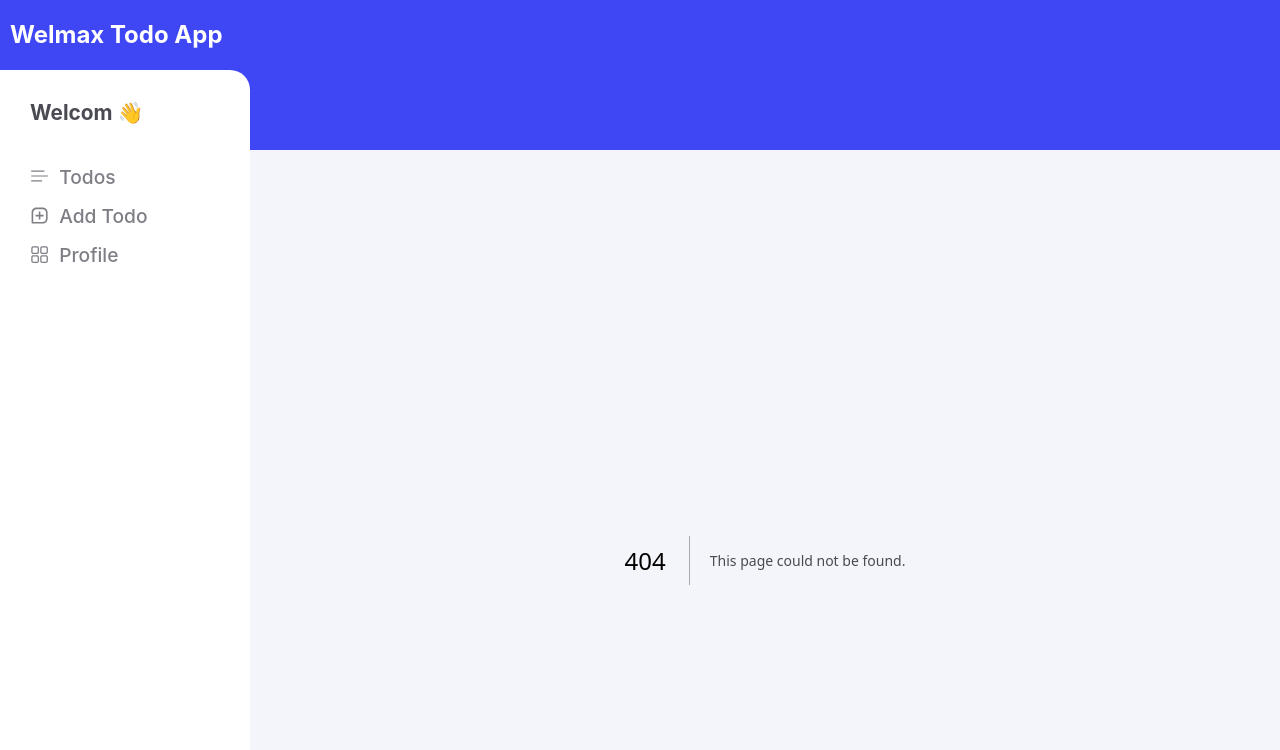
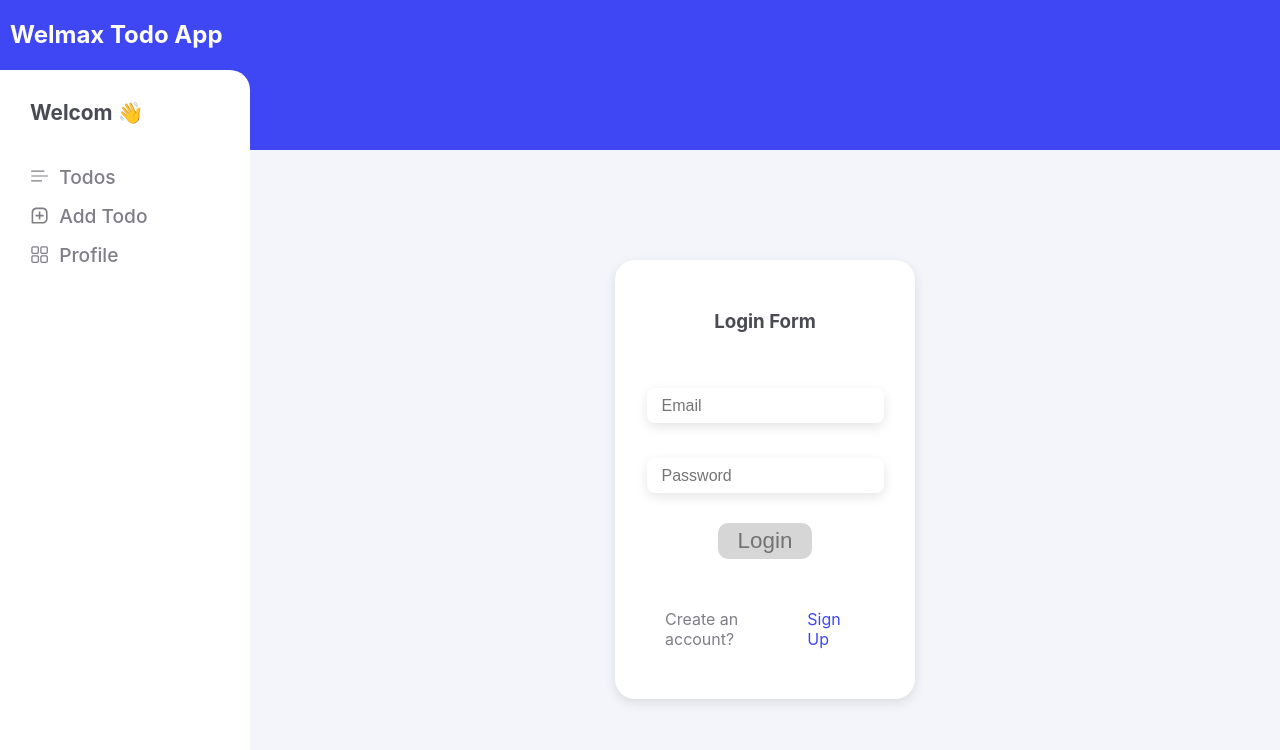
Before and after one commit to alireza-yaghoubi/TodoApp, a Next.js app: page /signin in a window 1280 px wide. Before the commit this address had no page. Shown: the top 750 px of the page. Built offline with nearby package versions, Linux system fonts and the light colour scheme.

Commit message:
creat signin form

```diff
--- /dev/null
+++ b/components/template/SigninPage.js
@@ -0,0 +1,49 @@
+import Link from "next/link";
+import { useRouter } from "next/router";
+import { useState } from "react";
+
+function SigninPage() {
+ const [email, setEmail] = useState("");
+  const [password, setPassword] = useState("");
+
+  const router = useRouter();
+
+  const LoginHandler = async () => {
+    const res = await fetch("/api/auth/signup", {
+      method: "POST",
+      body: JSON.stringify({ email, password }),
+      headers: { "Content-Type": "application/json" },
+    });
+
+    const data = await res.json();
+    if (data.status === "success") {
+      router.push("/signin");
+    }
+    console.log(data);
+  };
+  return (
+    <div className="signin-form">
+      <h3>Login Form</h3>
+      <input
+        type="text"
+        value={email}
+        onChange={(e) => setEmail(e.target.value)}
+        placeholder="Email"
+      />
+      <input
+        type="password"
+        value={password}
+        onChange={(e) => setPassword(e.target.value)}
+        placeholder="Password"
+      />
+      <button onClick={LoginHandler}>Login</button>
+      <div>
+        <p>Create an account?</p>
+        <Link href="/signup">Sign Up</Link>
+      </div>
+    </div>
+  );
+
+}
+
+export default SigninPage
--- /dev/null
+++ b/pages/signin.js
@@ -0,0 +1,10 @@
+import SigninPage from '@/components/template/SigninPage'
+import React from 'react'
+
+function Signin() {
+  return (
+   <SigninPage/>
+  )
+}
+
+export default Signin
```
